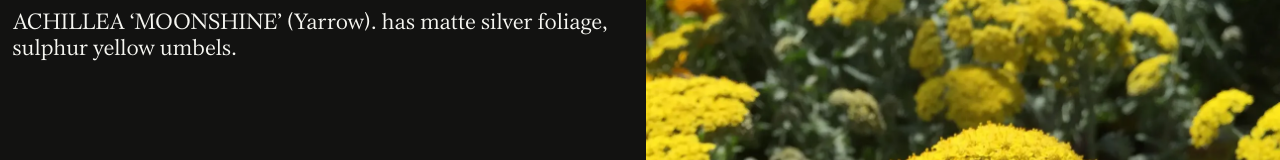
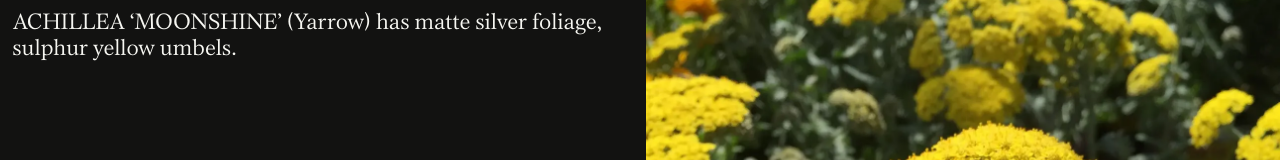
Before and after one commit to bobbyvanrijn/hardyards, a Next.js app: page /plants/achillea-moonshine in a window 1280 px wide. Shown: the top 160 px of the page. Built offline with nearby package versions, Linux system fonts and the light colour scheme.

Commit message:
fix: remove punctuation

```diff
--- a/pages/plants/[pid].tsx
+++ b/pages/plants/[pid].tsx
@@ -97,7 +97,7 @@ export default function Page(props: any) {
                         {`${formatPlantName(props.plant)} `}
                     </span>
                     <span>
-                        {`(${props.plant.common}). `}
+                        {`(${props.plant.common}) `}
                     </span>
                     <span>
                         {props.plant.description}
```
